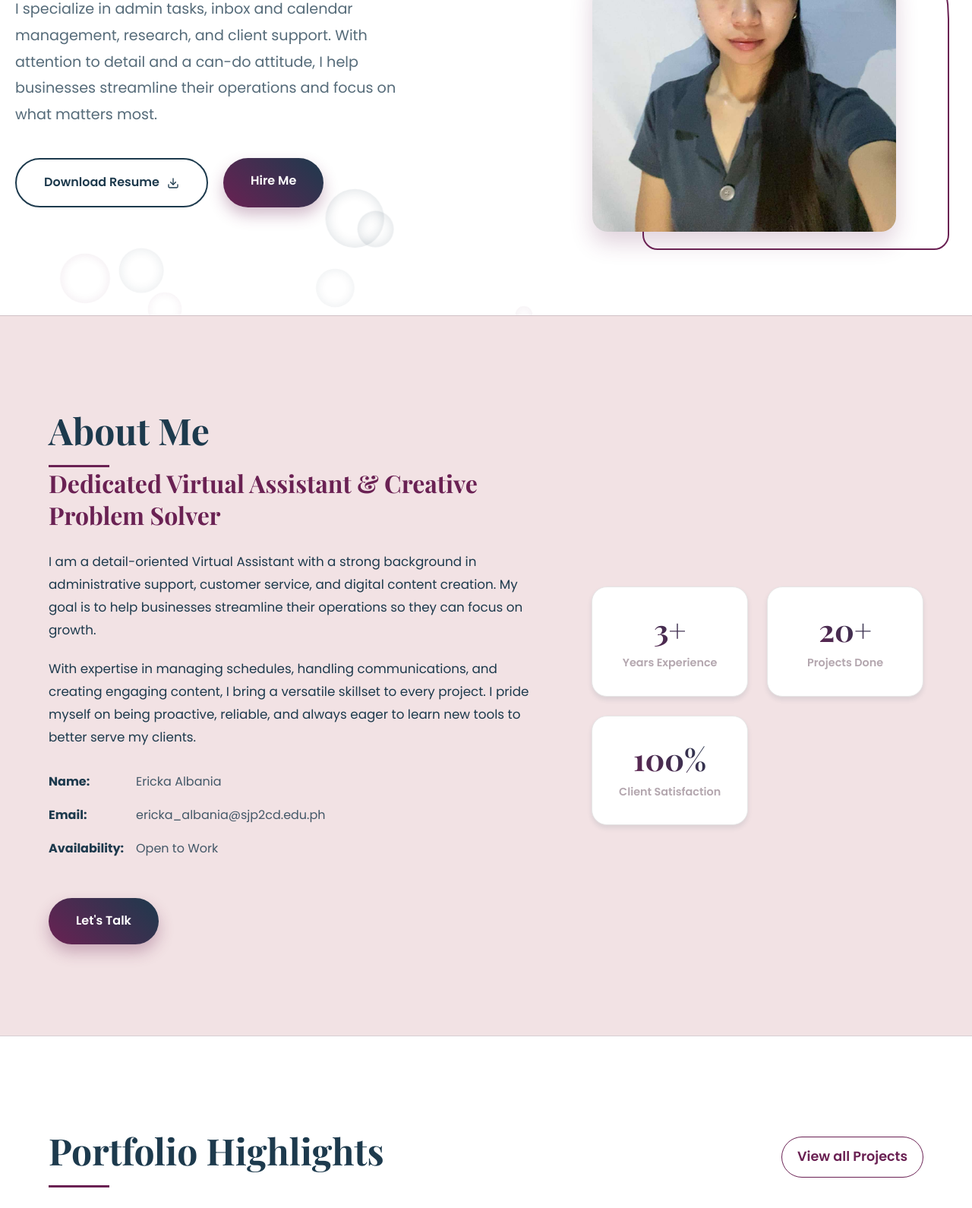
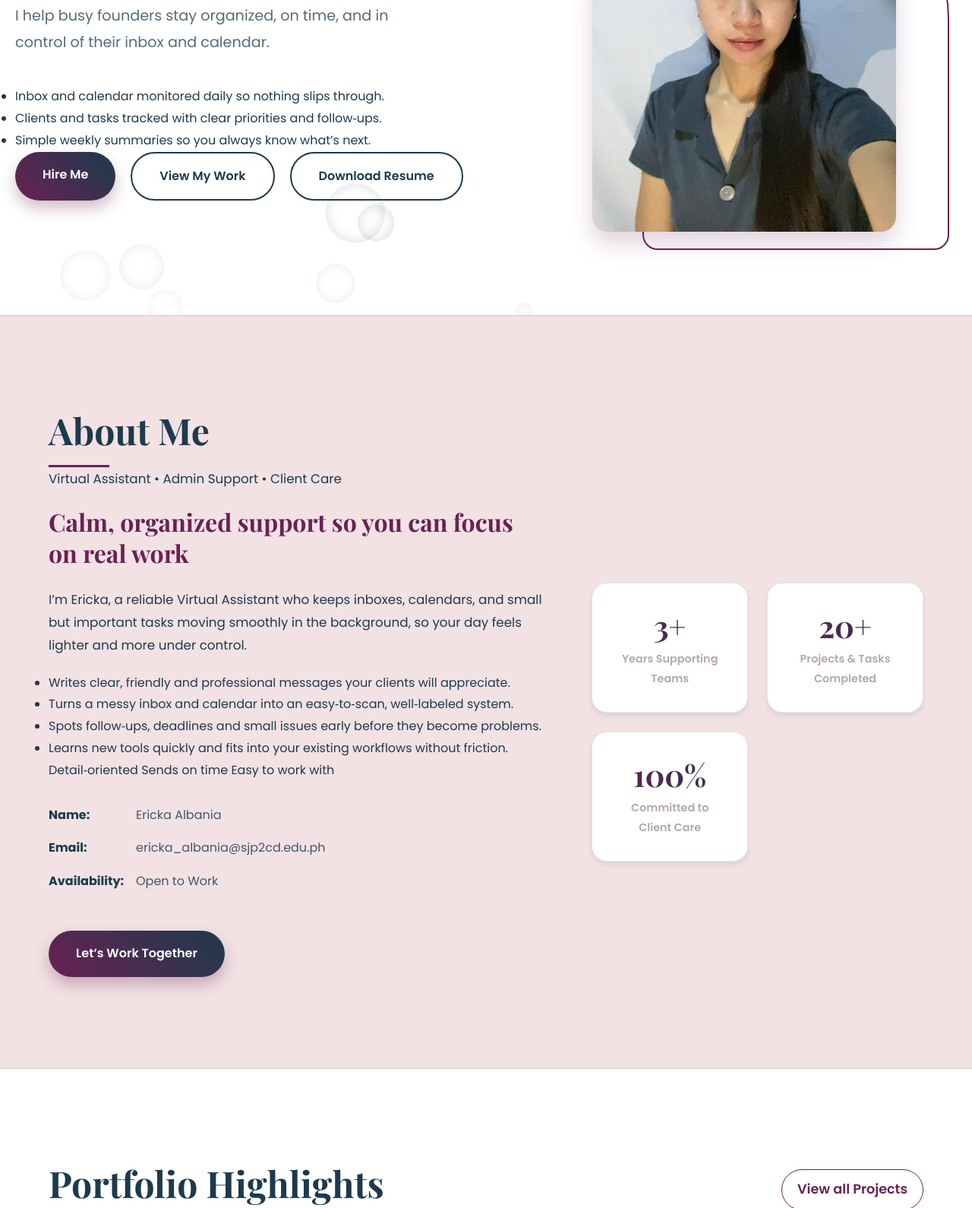
Before and after one commit to erickaalbania-dev/Portfolio_website, a plain HTML site: page index.html in a window 1280 px wide. Shown: the part 385-1975 px from the top of the page at 76% size. Drawn offline with nearby package versions, Linux system fonts and the light colour scheme; a web font is replaced by a local one.

Commit message:
Update index.html

```diff
--- a/index.html
+++ b/index.html
@@ -55,20 +55,24 @@
         <div class="hero-content">
             <div class="hero-text">
                 <h1 class="hero-title">Hi, I am Ericka, Virtual Assistant</h1>
-                <p class="hero-subtitle">I specialize in admin tasks, inbox and calendar management, research, and client support. With attention to detail and a can-do attitude, I help businesses streamline their operations and focus on what matters most.</p>
+                <p class="hero-subtitle">
+                    I help busy founders stay organized, on time, and in control of their inbox and calendar.
+                </p>
+                <ul class="hero-benefits">
+                    <li>Inbox and calendar monitored daily so nothing slips through.</li>
+                    <li>Clients and tasks tracked with clear priorities and follow‑ups.</li>
+                    <li>Simple weekly summaries so you always know what’s next.</li>
+                </ul>
                 <div class="hero-buttons">
-                    <!-- Updated download button with direct link -->
-                    <a href="resume.pdf" download="Ericka_Albania_Resume.pdf" class="download-resume-btn">
-                        <span>Download Resume</span>
-                        <svg class="download-icon" width="16" height="16" viewBox="0 0 24 24" fill="none" xmlns="http://www.w3.org/2000/svg">
-                            <path d="M21 15V19C21 19.5304 20.7893 20.0391 20.4142 20.4142C20.0391 20.7893 19.5304 21 19 21H5C4.46957 21 3.96086 20.7893 3.58579 20.4142C3.21071 20.0391 3 19.5304 3 19V15" stroke="currentColor" stroke-width="2" stroke-linecap="round" stroke-linejoin="round"/>
-                            <polyline points="7,10 12,15 17,10" stroke="currentColor" stroke-width="2" stroke-linecap="round" stroke-linejoin="round"/>
-                            <line x1="12" y1="15" x2="12" y2="3" stroke="currentColor" stroke-width="2" stroke-linecap="round" stroke-linejoin="round"/>
-                        </svg>
-                    </a>
-                    <!-- Updated Hire Me button to scroll to contact -->
                     <a href="#contact" class="hire-me-btn">
                         <span>Hire Me</span>
+                    </a>
+                    <a href="#portfolio" class="download-resume-btn">
+                        <span>View My Work</span>
+                    </a>
+                    <!-- Force direct resume download via JS -->
+                    <a href="resume.pdf" class="download-resume-btn download-resume-link" type="application/pdf">
+                        <span>Download Resume</span>
                     </a>
                 </div>
             </div>
@@ -84,9 +88,25 @@
             <h2 class="section-title">About Me</h2>
             <div class="about-content">
                 <div class="about-text">
-                    <h3>Dedicated Virtual Assistant & Creative Problem Solver</h3>
-                    <p>I am a detail-oriented Virtual Assistant with a strong background in administrative support, customer service, and digital content creation. My goal is to help businesses streamline their operations so they can focus on growth.</p>
-                    <p>With expertise in managing schedules, handling communications, and creating engaging content, I bring a versatile skillset to every project. I pride myself on being proactive, reliable, and always eager to learn new tools to better serve my clients.</p>
+                    <p class="section-kicker">Virtual Assistant • Admin Support • Client Care</p>
+                    <h3>Calm, organized support so you can focus on real work</h3>
+                    <p>
+                        I’m Ericka, a reliable Virtual Assistant who keeps inboxes, calendars, and small but
+                        important tasks moving smoothly in the background, so your day feels lighter and more
+                        under control.
+                    </p>
+                    <ul class="about-strengths">
+                        <li>Writes clear, friendly and professional messages your clients will appreciate.</li>
+                        <li>Turns a messy inbox and calendar into an easy‑to‑scan, well‑labeled system.</li>
+                        <li>Spots follow‑ups, deadlines and small issues early before they become problems.</li>
+                        <li>Learns new tools quickly and fits into your existing workflows without friction.</li>
+                    </ul>
+
+                    <div class="about-badges">
+                        <span class="about-badge">Detail‑oriented</span>
+                        <span class="about-badge">Sends on time</span>
+                        <span class="about-badge">Easy to work with</span>
+                    </div>
 
                     <div class="about-details">
                         <div class="detail-item">
@@ -103,20 +123,20 @@
                         </div>
                     </div>
 
-                    <a href="#contact" class="hire-me-btn" style="display: inline-flex; margin-top: 20px;">Let's Talk</a>
+                    <a href="#contact" class="hire-me-btn" style="display: inline-flex; margin-top: 20px;">Let’s Work Together</a>
                 </div>
                 <div class="about-stats">
                     <div class="stat-card">
                         <h4>3+</h4>
-                        <p>Years Experience</p>
+                        <p>Years Supporting Teams</p>
                     </div>
                     <div class="stat-card">
                         <h4>20+</h4>
-                        <p>Projects Done</p>
+                        <p>Projects &amp; Tasks Completed</p>
                     </div>
                     <div class="stat-card">
                         <h4>100%</h4>
-                        <p>Client Satisfaction</p>
+                        <p>Committed to Client Care</p>
                     </div>
                 </div>
             </div>
@@ -133,6 +153,7 @@
             <div class="portfolio-cards">
                 <div class="portfolio-card">
                     <h3>Executive Assistant for a Startup CEO (Remote)</h3>
+                    <p class="portfolio-desc">Helped a fast-moving founder stay on top of meetings, priorities, and follow-ups.</p>
                     <ul class="portfolio-list">
                         <li>Managing a rapidly changing schedule with 20+ weekly meetings</li>
                         <li>Reducing inbox clutter by 60% through smart tagging and filtering</li>
@@ -141,6 +162,7 @@
                 </div>
                 <div class="portfolio-card">
                     <h3>Client Support & Admin for Online Coaching Business</h3>
+                    <p class="portfolio-desc">Supported an online coaching program with smooth onboarding and ongoing member care.</p>
                     <ul class="portfolio-list">
                         <li>Responding to customer inquiries and managing onboarding</li>
                         <li>Organizing course materials and updating LMS</li>
@@ -190,22 +212,26 @@
             <h2 class="section-title">My Skills</h2>
             <div class="skills-content">
                 <div class="skill-category">
-                    <h3>Administrative</h3>
+                    <h3>What I Do</h3>
                     <div class="skill-item">
-                        <span>Email Management</span>
-                        <div class="progress-bar"><div class="progress" style="width: 90%"></div></div>
+                        <span>Email & Inbox Management</span>
+                        <span class="skill-level">Advanced</span>
                     </div>
                     <div class="skill-item">
-                        <span>Calendar Scheduling</span>
-                        <div class="progress-bar"><div class="progress" style="width: 95%"></div></div>
+                        <span>Calendar & Meeting Coordination</span>
+                        <span class="skill-level">Advanced</span>
                     </div>
                     <div class="skill-item">
-                        <span>Data Entry</span>
-                        <div class="progress-bar"><div class="progress" style="width: 85%"></div></div>
+                        <span>Client Communication & Support</span>
+                        <span class="skill-level">Advanced</span>
+                    </div>
+                    <div class="skill-item">
+                        <span>Research & Data Entry</span>
+                        <span class="skill-level">Intermediate</span>
                     </div>
                 </div>
                 <div class="skill-category">
-                    <h3>Tools & Tech</h3>
+                    <h3>Tools I Use</h3>
                     <div class="skill-tags">
                         <span class="tag">Google Workspace</span>
                         <span class="tag">Microsoft Office</span>
@@ -222,13 +248,13 @@
     <!-- Contact Section -->
     <section id="contact" class="contact">
         <div class="container">
-            <h2 class="section-title">Let's Work Together</h2>
+            <h2 class="section-title">Let’s Make Your Workday Lighter</h2>
             <div class="contact-content">
                 <div class="contact-intro">
-                    <p>I'd love to help make your workday easier and more efficient.</p>
+                    <p>I’d love to help you clear your inbox, organize your schedule, and free up time for the work that matters most.</p>
                 </div>
                 <div class="contact-grid">
-                    <div class="contact-info">
+                <div class="contact-info">
                         <div class="contact-method">
                             <div class="contact-icon">
                                 <svg width="24" height="24" viewBox="0 0 24 24" fill="none" xmlns="http://www.w3.org/2000/svg">
@@ -270,27 +296,28 @@
                         <div class="form-group">
                             <label for="name">Name</label>
                             <input type="text" id="name" name="name" required placeholder="Your Name">
-                        </div>
+                            </div>
                         <div class="form-group">
                             <label for="email">Email</label>
                             <input type="email" id="email" name="email" required placeholder="Your Email">
-                        </div>
+                            </div>
                         <div class="form-group">
                             <label for="subject">Subject</label>
-                            <input type="text" id="subject" name="subject" required placeholder="Project or Inquiry">
+                            <input type="text" id="subject" name="subject" required placeholder="e.g. Ongoing virtual assistance for my coaching business">
                         </div>
                         <div class="form-group">
                             <label for="message">Message</label>
                             <textarea id="message" name="message" required placeholder="How can I help you?"></textarea>
-                        </div>
+                    </div>
                         <button type="submit" class="submit-btn">
-                            <span>Send Message</span>
+                            <span>Send Inquiry</span>
                             <svg width="24" height="24" viewBox="0 0 24 24" fill="none" xmlns="http://www.w3.org/2000/svg">
                                 <line x1="22" y1="2" x2="11" y2="13" stroke="currentColor" stroke-width="2" stroke-linecap="round" stroke-linejoin="round"/>
                                 <polygon points="22 2 15 22 11 13 2 9 22 2" stroke="currentColor" stroke-width="2" stroke-linecap="round" stroke-linejoin="round"/>
                             </svg>
                         </button>
                     </form>
+                    <p class="contact-note">Prefer email? You can also write to me directly at <a href="mailto:ericka_albania@sjp2cd.edu.ph">ericka_albania@sjp2cd.edu.ph</a>. I usually reply within 24 hours.</p>
                 </div>
             </div>
         </div>
```
